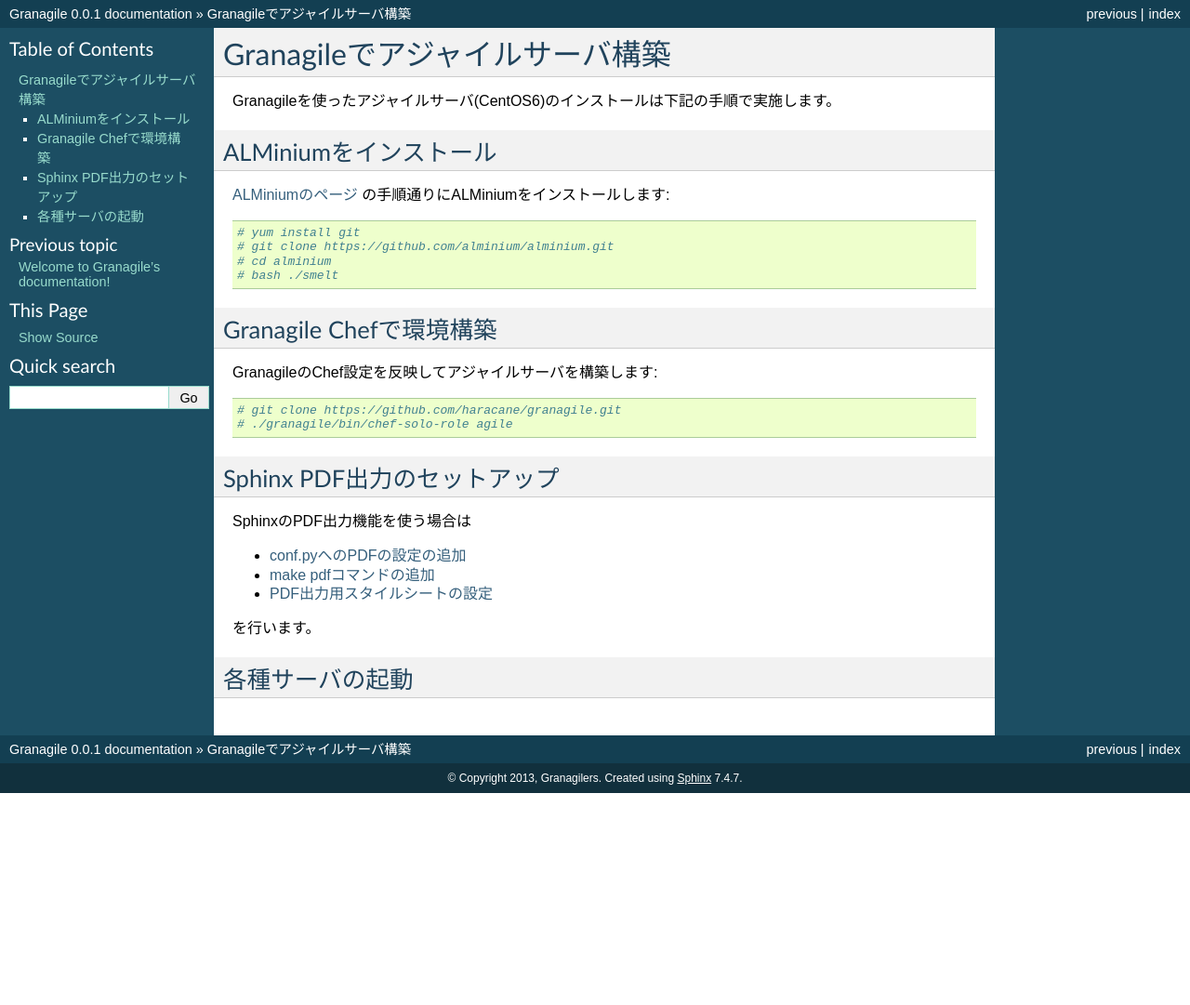
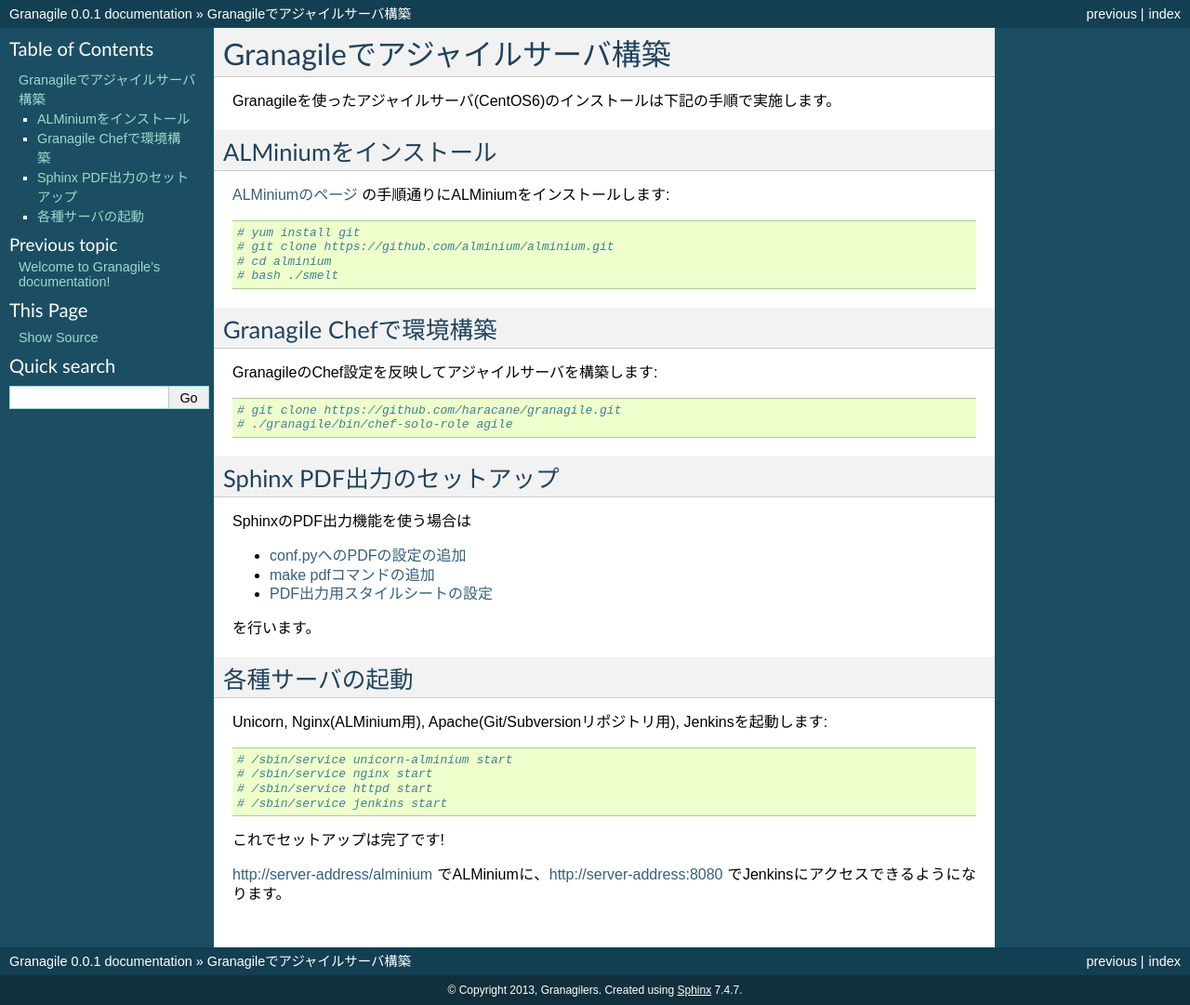
Before and after one commit to haracane/granagile, a Sphinx documentation site: the page built from sphinx/source/usage.rst, in a window 1280 px wide. Shown: the whole page at 93% size. Built offline with Sphinx 7.4.7, drawn with Linux system fonts in a browser that asks for light colours; pages that are not in the unit, such as notebooks, are missing from menus; before the commit the page ends 900 px from its top, so only the background shows below that.

Commit message:
Added server start document

```diff
--- a/sphinx/source/usage.rst
+++ b/sphinx/source/usage.rst
@@ -36,3 +36,14 @@
 
 各種サーバの起動
 ================
+
+Unicorn, Nginx(ALMinium用), Apache(Git/Subversionリポジトリ用), Jenkinsを起動します::
+
+    # /sbin/service unicorn-alminium start
+    # /sbin/service nginx start
+    # /sbin/service httpd start
+    # /sbin/service jenkins start
+
+これでセットアップは完了です!
+
+http://server-address/alminium でALMiniumに、http://server-address:8080 でJenkinsにアクセスできるようになります。
```
